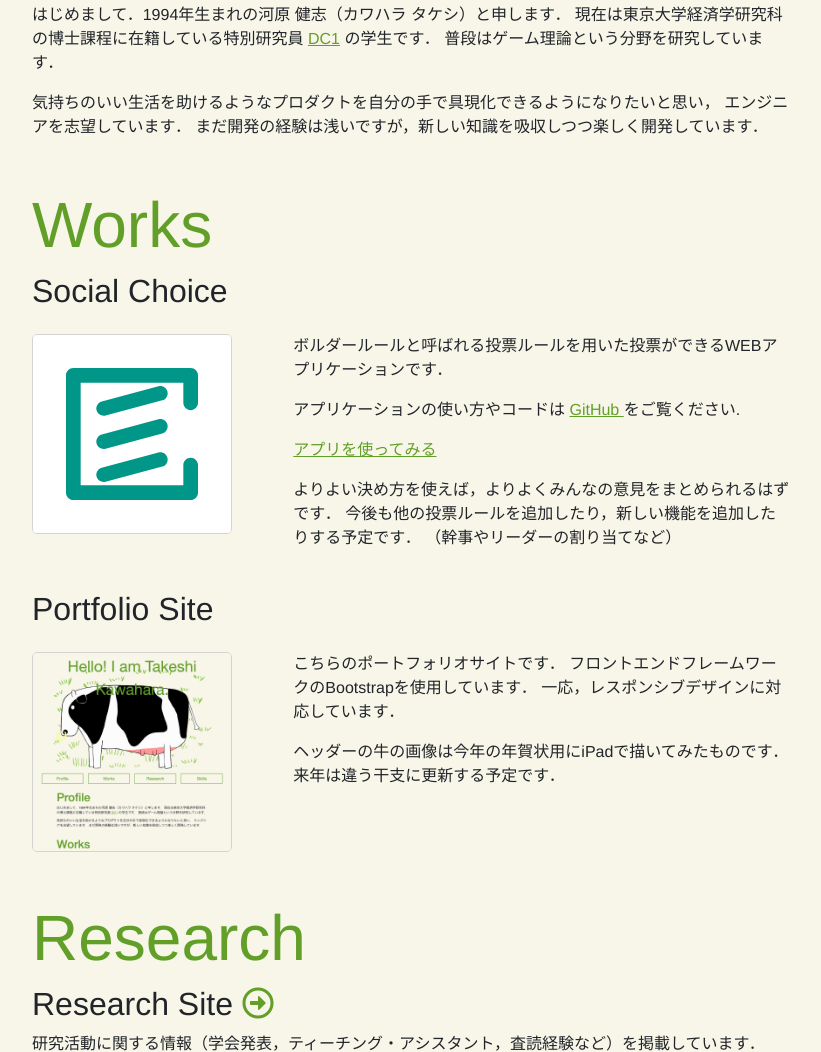
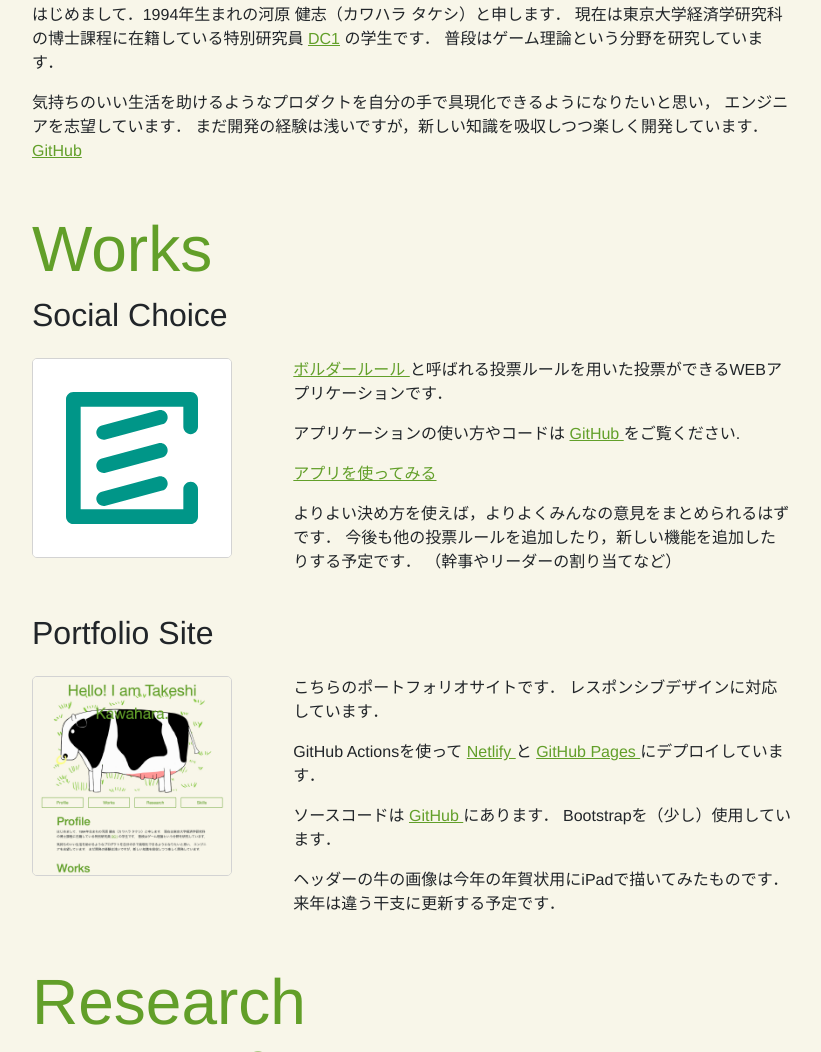
Before and after one commit to greenmackey/portfolio, a plain HTML site: page index.html in a window 1280 px wide. Shown: the part 914-1966 px from the top of the page, without its empty margins (228-1049 px from the left). Drawn offline with Linux system fonts and the light colour scheme.

Commit message:
deploy: 9954b4d409f78cfda4eee629c6668f7ad46fe577

```diff
--- a/index.html
+++ b/index.html
@@ -56,6 +56,9 @@
             気持ちのいい生活を助けるようなプロダクトを自分の手で具現化できるようになりたいと思い，
             エンジニアを志望しています．
             まだ開発の経験は浅いですが，新しい知識を吸収しつつ楽しく開発しています．
+            <a href="https://github.com/greenmackey">
+              GitHub
+            </a>
           </p>
         </div>
       </section>
@@ -71,7 +74,10 @@
             </div>
             <div class="col-12 col-lg-8">
               <p>
-                ボルダールールと呼ばれる投票ルールを用いた投票ができるWEBアプリケーションです．
+                <a href="https://ja.m.wikipedia.org/wiki/%E3%83%9C%E3%83%AB%E3%83%80%E5%BE%97%E7%82%B9#%E6%8A%95%E7%A5%A8%E3%81%A8%E8%A8%88%E6%95%B0">
+                  ボルダールール
+                </a>
+                と呼ばれる投票ルールを用いた投票ができるWEBアプリケーションです．
               </p>
               <p>
                 アプリケーションの使い方やコードは
@@ -103,8 +109,26 @@
             <div class="col-12 col-lg-8">
               <p>
                 こちらのポートフォリオサイトです．
-                フロントエンドフレームワークのBootstrapを使用しています．
-                一応，レスポンシブデザインに対応しています．
+                レスポンシブデザインに対応しています．
+              </p>
+              <p>
+                GitHub Actionsを使って
+                <a href="https://takeshi-kawahara.netlify.app/">
+                  Netlify
+                </a>
+                と
+                <a href="https://greenmackey.github.io/portfolio/">
+                  GitHub Pages
+                </a>
+                にデプロイしています．
+              </p>
+              <p>
+                ソースコードは
+                <a href="https://github.com/greenmackey/portfolio">
+                  GitHub
+                </a>
+                にあります．
+                Bootstrapを（少し）使用しています．
               </p>
               ヘッダーの牛の画像は今年の年賀状用にiPadで描いてみたものです．
               来年は違う干支に更新する予定です．
```
Also changed, not shown: main.css.
